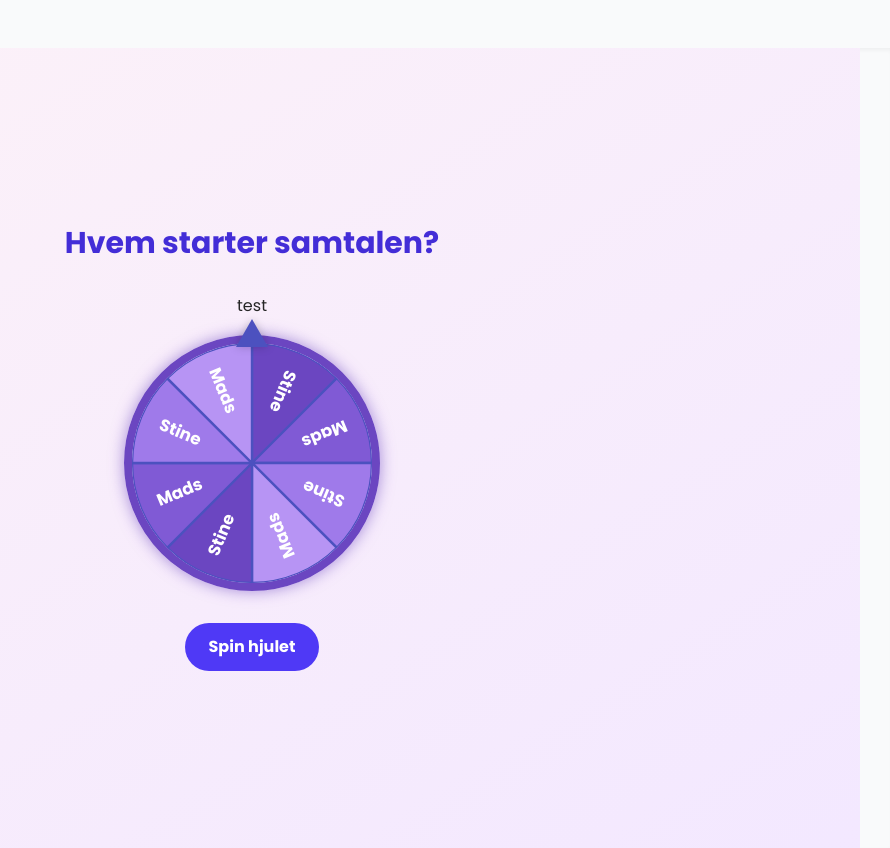
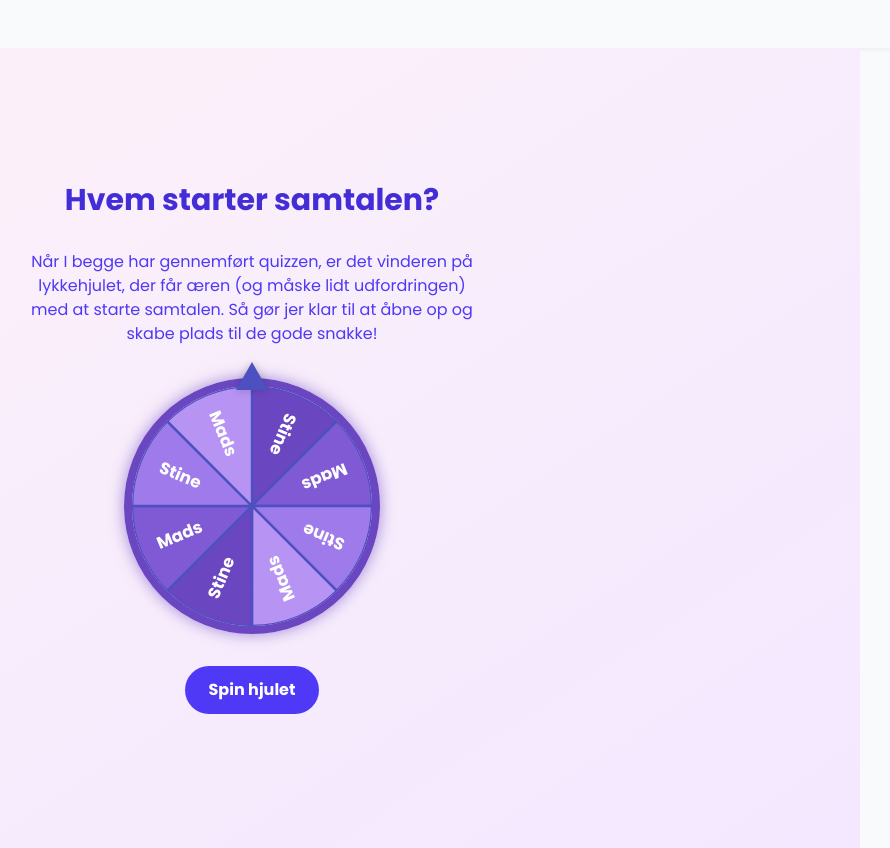
Before and after one commit to Online-Relation/test-deploy, a Next.js app: page /quiz/spin in a window 1280 px wide. Shown: the whole page, without its empty margins (388-1278 px from the left). Built offline with nearby package versions, Linux system fonts and the light colour scheme; no server answers; the database is empty.

Commit message:
Tekst ændring

```diff
--- a/app/quiz/spin/QuizSpin.tsx
+++ b/app/quiz/spin/QuizSpin.tsx
@@ -113,8 +113,11 @@ export default function QuizSpin({ quizKey, sessionId }: QuizSpinProps) {
 
   return (
     <div className="min-h-screen flex flex-col items-center justify-center bg-gradient-to-br from-pink-50 to-purple-100 p-6 relative">
-      <h1 className="text-3xl font-bold mb-8 text-indigo-700">Hvem starter samtalen?</h1>
-      <p>test</p>
+  <h1 className="text-3xl font-bold mb-8 text-indigo-700">Hvem starter samtalen?</h1>
+  <div className="max-w-md text-center mb-8 text-indigo-600 text-sm sm:text-base">
+    Når I begge har gennemført quizzen, er det vinderen på lykkehjulet, der får æren (og måske lidt udfordringen) med at starte samtalen. Så gør jer klar til at åbne op og skabe plads til de gode snakke!
+  </div>
+
 
       <div className="relative w-64 h-64">
         {/* Pil */}
```
